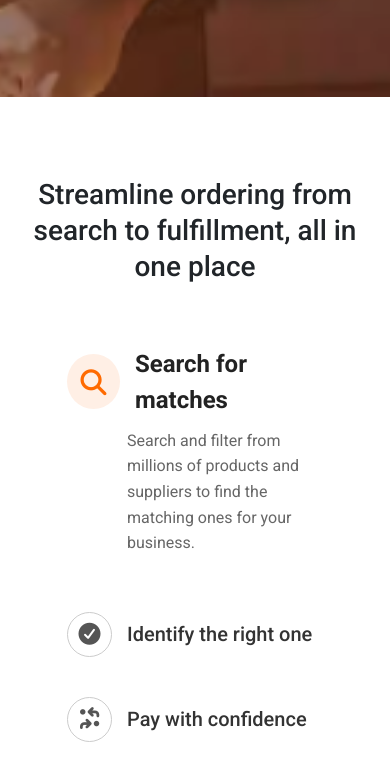
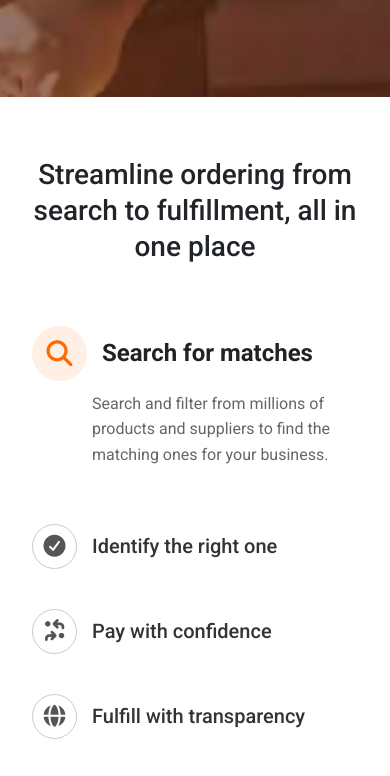
Before and after one commit to AlmasKanwal/JS-Assignments, a plain HTML site: page Assignment-06/index.html in a window 390 px wide. Shown: the part 9038-9814 px from the top of the page. Drawn offline with nearby package versions, Linux system fonts and the light colour scheme.

Commit message:
Alibaba.com

```diff
--- a/Assignment-06/responsive.css
+++ b/Assignment-06/responsive.css
@@ -339,10 +339,14 @@ padding: 5px 8px;
   .search-flow .search-container {
     flex-direction: column;
     gap: 30px;
-    padding: 0 20px;
+    padding: 0;
   }
   .search-flow .search-images {
     margin-top: 20px;
+  }
+
+  .search-flow {
+    padding: 60px 15px;
   }
 }
 
@@ -358,6 +362,10 @@ padding: 5px 8px;
 @media only screen and (max-width: 480px) {
   .search-flow .title {
     font-size: 20px;
+  }
+
+  .search-flow {
+    padding: 60px 5px;
   }
 }
 /* ============= Search Flow Section End ============= */
```
